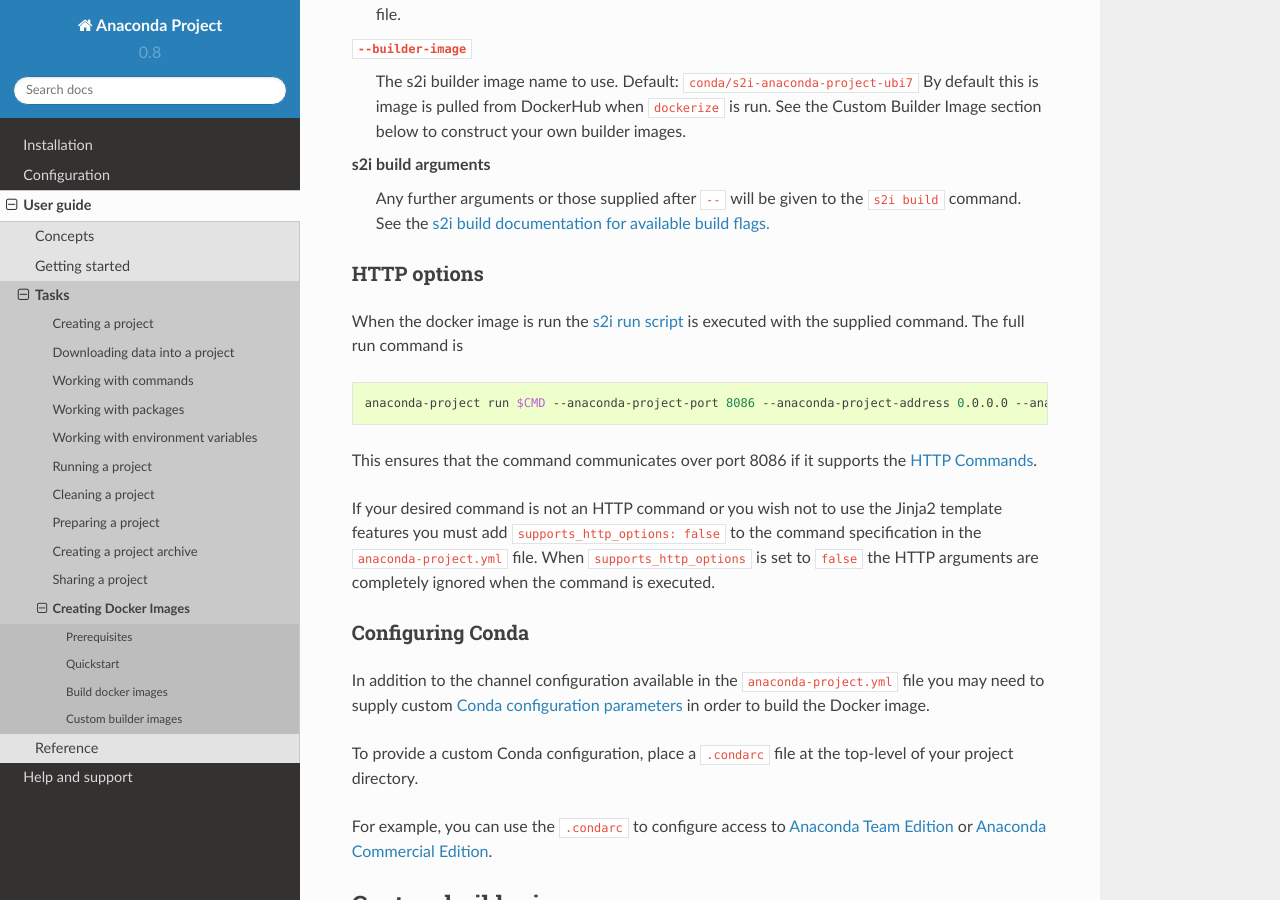
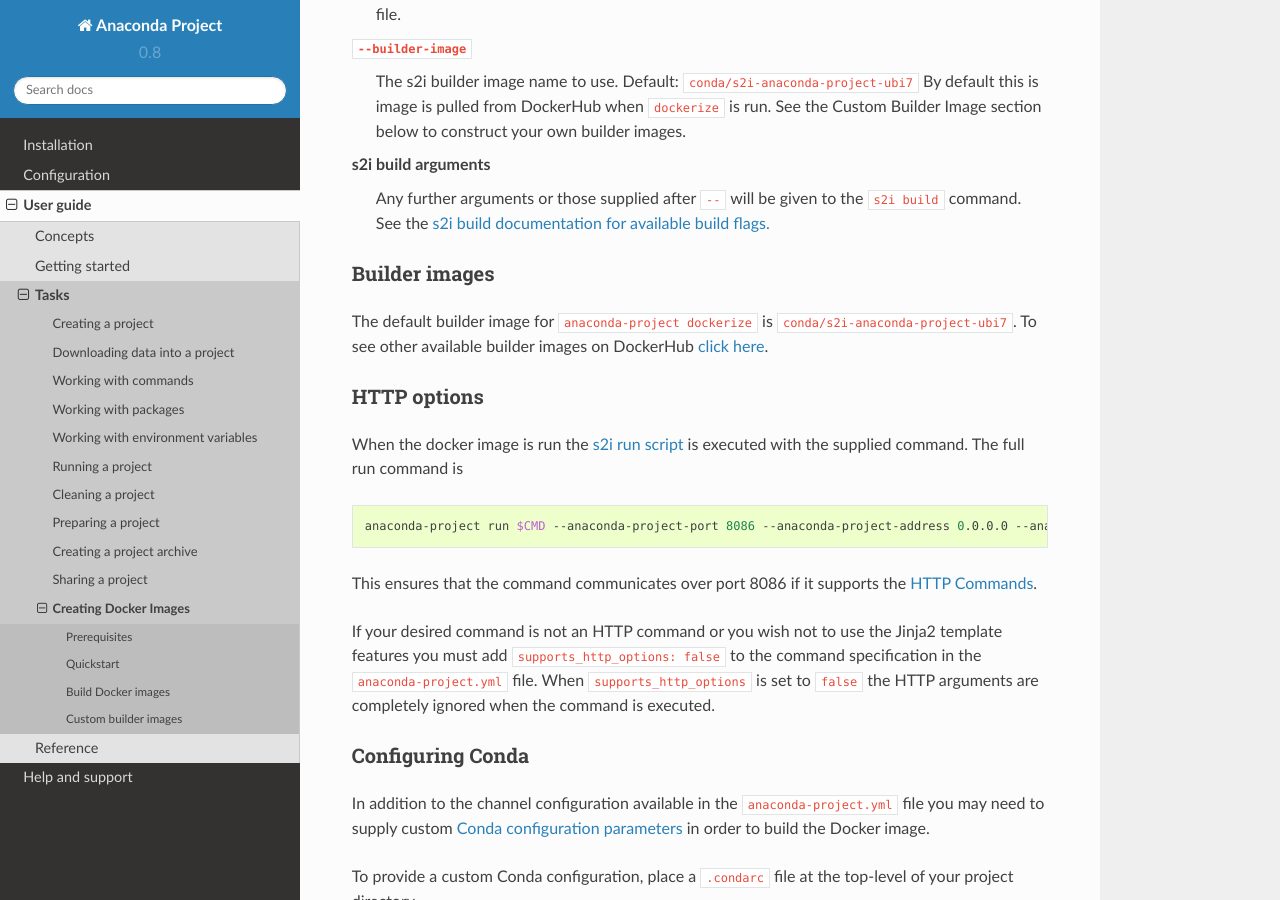
Before and after one commit to anaconda/anaconda-project, a Sphinx documentation site: the page built from docs/source/user-guide/tasks/docker-image.rst, in a window 1280 px wide and 900 px high, scrolled down 1989 px. Built offline with Sphinx 7.4.7 and the Read the Docs theme 2.0.0, drawn with Linux system fonts in a browser that asks for light colours; some of the changed text lies outside the part shown.

Commit message:
document availalbe builder images

```diff
--- a/docs/source/user-guide/tasks/docker-image.rst
+++ b/docs/source/user-guide/tasks/docker-image.rst
@@ -53,7 +53,7 @@
 can be any valid unused port on the host. See `the Docker container networking docs for more details. <https://docs.docker.com/config/containers/container-networking/>`_
 
 
-Build docker images
+Build Docker images
 -------------------
 
 By default running the ``dockerize`` command will create a
@@ -103,6 +103,13 @@
   Any further arguments or those supplied after ``--`` will be given to the ``s2i build`` command.
   See the `s2i build documentation for available build flags. <https://github.com/openshift/source-to-image/blob/master/docs/cli.md#build-flags>`_
 
+Builder images
+^^^^^^^^^^^^^^
+
+The default builder image for ``anaconda-project dockerize`` is ``conda/s2i-anaconda-project-ubi7``. To see
+other available builder images on DockerHub `click here <https://hub.docker.com/search?q=conda%2Fs2i-anaconda-project&type=image>`_.
+
+
 HTTP options
 ^^^^^^^^^^^^
 
```
